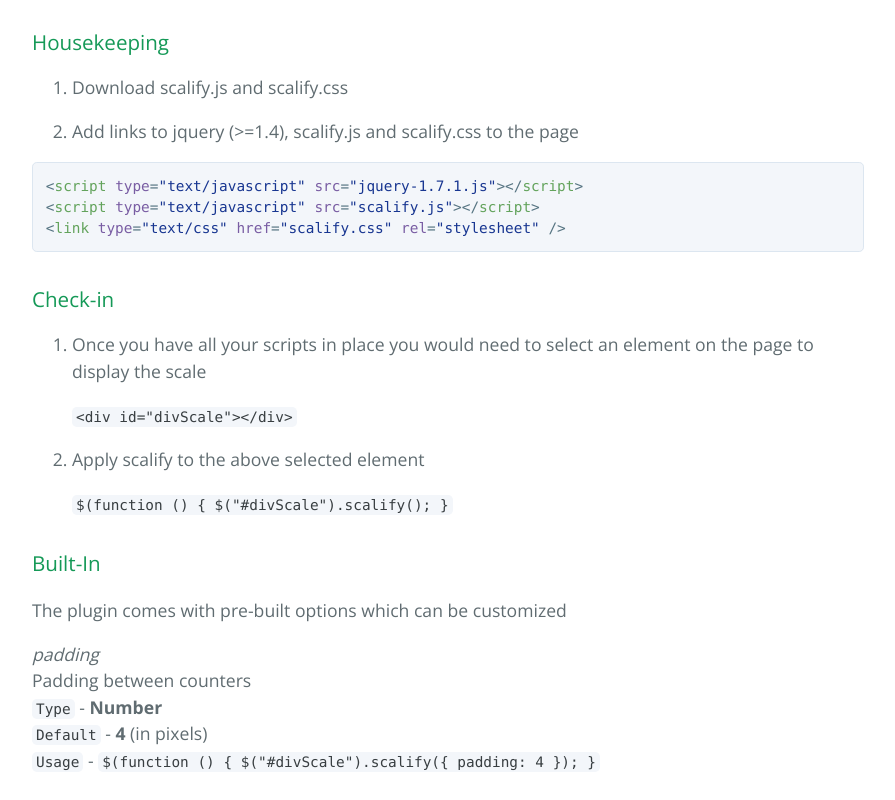
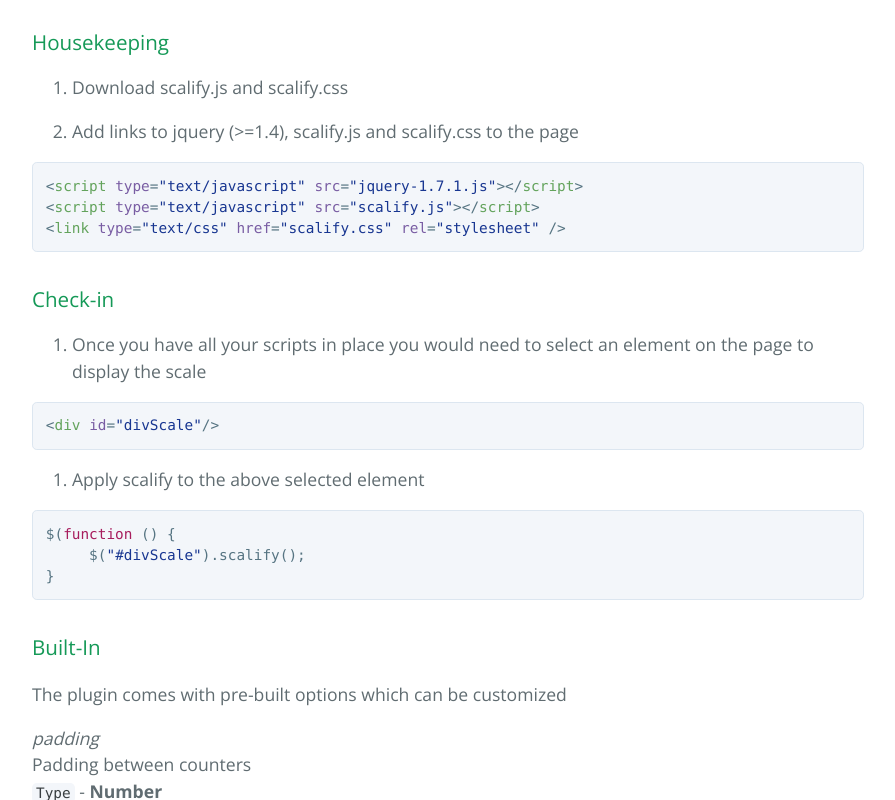
Before and after one commit to samuel-kola/scalify, a plain HTML site: page index.html in a window 1280 px wide. Shown: the part 547-1347 px from the top of the page, without its empty margins (192-1087 px from the left). Drawn offline with nearby package versions, Linux system fonts and the light colour scheme.

```diff
--- a/index.html
+++ b/index.html
@@ -40,19 +40,18 @@
 <a id="check-in" class="anchor" href="#check-in" aria-hidden="true"><span class="octicon octicon-link"></span></a>Check-in</h3>
 
 <ol>
-<li>
-<p>Once you have all your scripts in place you would need to select an element on the page to display the scale</p>
+<li>Once you have all your scripts in place you would need to select an element on the page to display the scale</li>
+</ol>
 
-<p><code>&lt;div id="divScale"&gt;&lt;/div&gt;</code></p>
-</li>
-<li>
-<p>Apply scalify to the above selected element</p>
+<div class="highlight highlight-text-html-basic"><pre>&lt;<span class="pl-ent">div</span> <span class="pl-e">id</span>=<span class="pl-s"><span class="pl-pds">"</span>divScale<span class="pl-pds">"</span></span>/&gt;</pre></div>
 
-<p><code>$(function () {
-       $("#divScale").scalify();
-  }</code></p>
-</li>
+<ol>
+<li>Apply scalify to the above selected element</li>
 </ol>
+
+<div class="highlight highlight-source-js"><pre>$(<span class="pl-k">function</span> () {
+     $(<span class="pl-s"><span class="pl-pds">"</span>#divScale<span class="pl-pds">"</span></span>).scalify();
+}</pre></div>
 
 <h3>
 <a id="built-in" class="anchor" href="#built-in" aria-hidden="true"><span class="octicon octicon-link"></span></a>Built-In</h3>
```
Also changed, not shown: params.json (+1 -1 lines).
